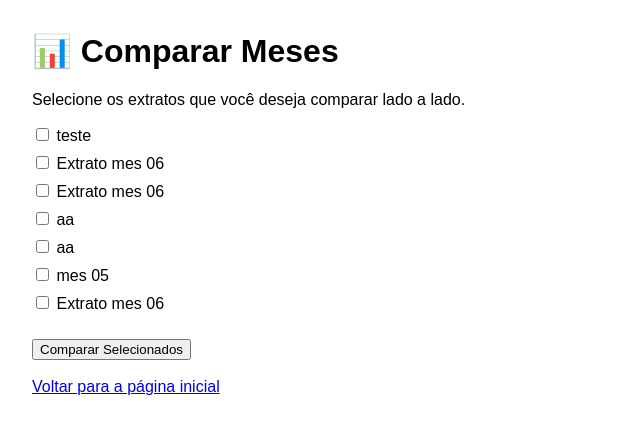
After one commit to ArturCangussu/Finalytics_Pessoal, a Django app: page /comparar/ in a window 1280 px wide. The commit adds this page. Shown: the top 434 px of the page, without its empty margins (0-640 px from the left). Run offline with Django 5.2, Linux system fonts and the light colour scheme; a user stored in the database is signed in; data comes from the database, SQL or seed files in the repository.

Commit message:
feat: comparar multiplos extratos, mas sem funçao

```diff
--- /dev/null
+++ b/analisador/templates/analisador/comparar.html
@@ -0,0 +1,33 @@
+<!DOCTYPE html>
+<html lang="pt-br">
+<head>
+    <meta charset="UTF-8">
+    <title>Comparar Extratos</title>
+    <style>
+        body { font-family: sans-serif; margin: 2em; }
+        .extrato-item { margin-bottom: 0.5em; }
+    </style>
+</head>
+<body>
+    <h1>📊 Comparar Meses</h1>
+    <p>Selecione os extratos que você deseja comparar lado a lado.</p>
+
+    <form method="POST">
+        {% csrf_token %}
+
+        {% for extrato in extratos %}
+            <div class="extrato-item">
+                <input type="checkbox" name="extratos_selecionados" value="{{ extrato.id }}" id="extrato-{{ extrato.id }}">
+                <label for="extrato-{{ extrato.id }}">{{ extrato.mes_referencia }}</label>
+            </div>
+        {% endfor %}
+
+        <br>
+        <button type="submit">Comparar Selecionados</button>
+    </form>
+
+    <br>
+    <a href="{% url 'home' %}">Voltar para a página inicial</a>
+
+</body>
+</html>
--- a/analisador/templates/analisador/pagina_inicial.html
+++ b/analisador/templates/analisador/pagina_inicial.html
@@ -8,6 +8,7 @@
     <h1>Analisador Financeiro</h1>
 
     <p><a href="{% url 'historico' %}">Ver Histórico de Análises</a></p>
+    <p><a href="{% url 'comparar' %}">Comparar Múltiplos Extratos</a></p>
     <hr>
 
     <p>Ou faça o upload de um novo extrato bancário (.xlsx).</p>
--- a/analisador/urls.py
+++ b/analisador/urls.py
@@ -7,5 +7,5 @@ urlpatterns = [
     path('categoria/<str:nome_categoria>/', views.detalhe_categoria, name='detalhe_categoria'),
     path('historico/', views.historico_extratos, name='historico'),
     path('relatorio/<int:extrato_id>/', views.pagina_relatorio, name='pagina_relatorio'),
-
+    path('comparar/', views.comparar_extratos, name='comparar'),
 ]
--- a/analisador/views.py
+++ b/analisador/views.py
@@ -123,3 +123,13 @@ def pagina_relatorio(request, extrato_id):
     }
 
     return render(request, 'analisador/relatorio.html', contexto)
+
+@login_required
+def comparar_extratos(request):
+    # Busca todos os extratos do usuário para listá-los na página
+    extratos = Extrato.objects.filter(usuario=request.user).order_by('-data_upload')
+
+    contexto = {
+        'extratos': extratos
+    }
+    return render(request, 'analisador/comparar.html', contexto)
```
